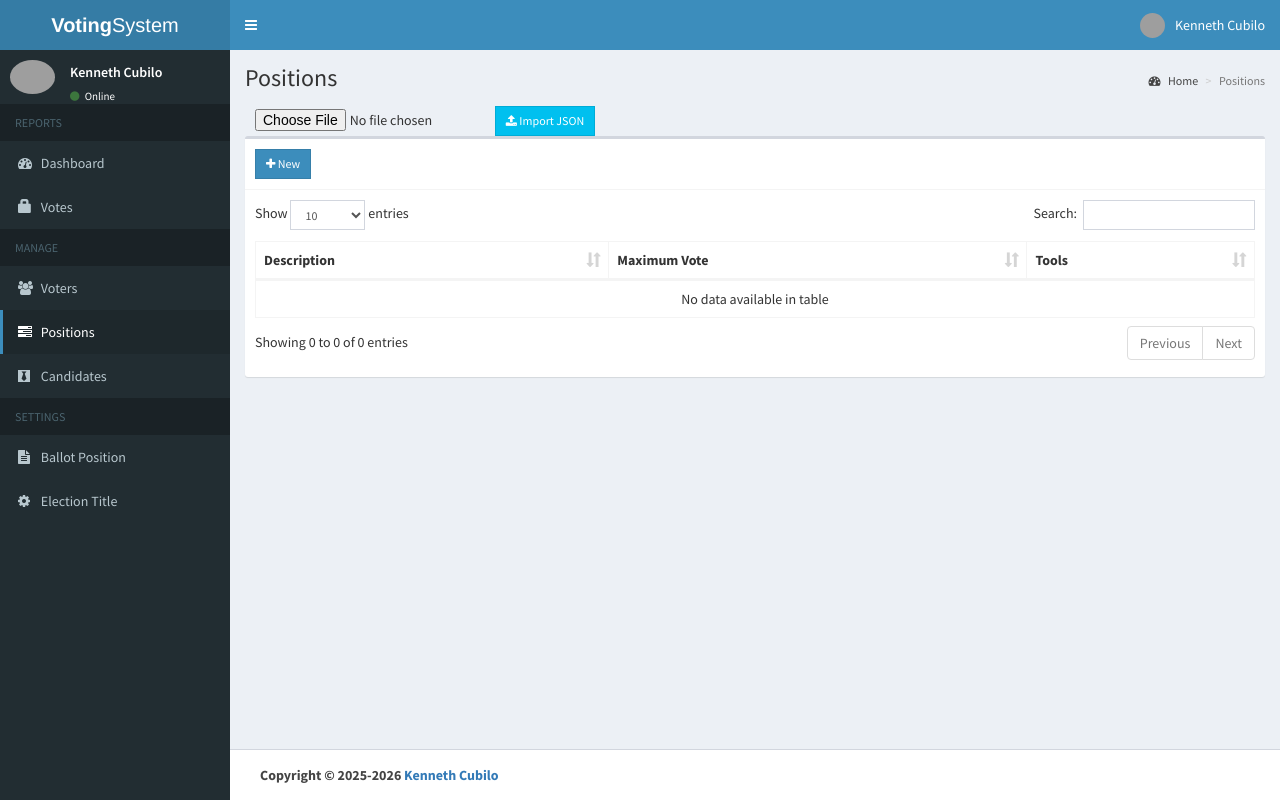
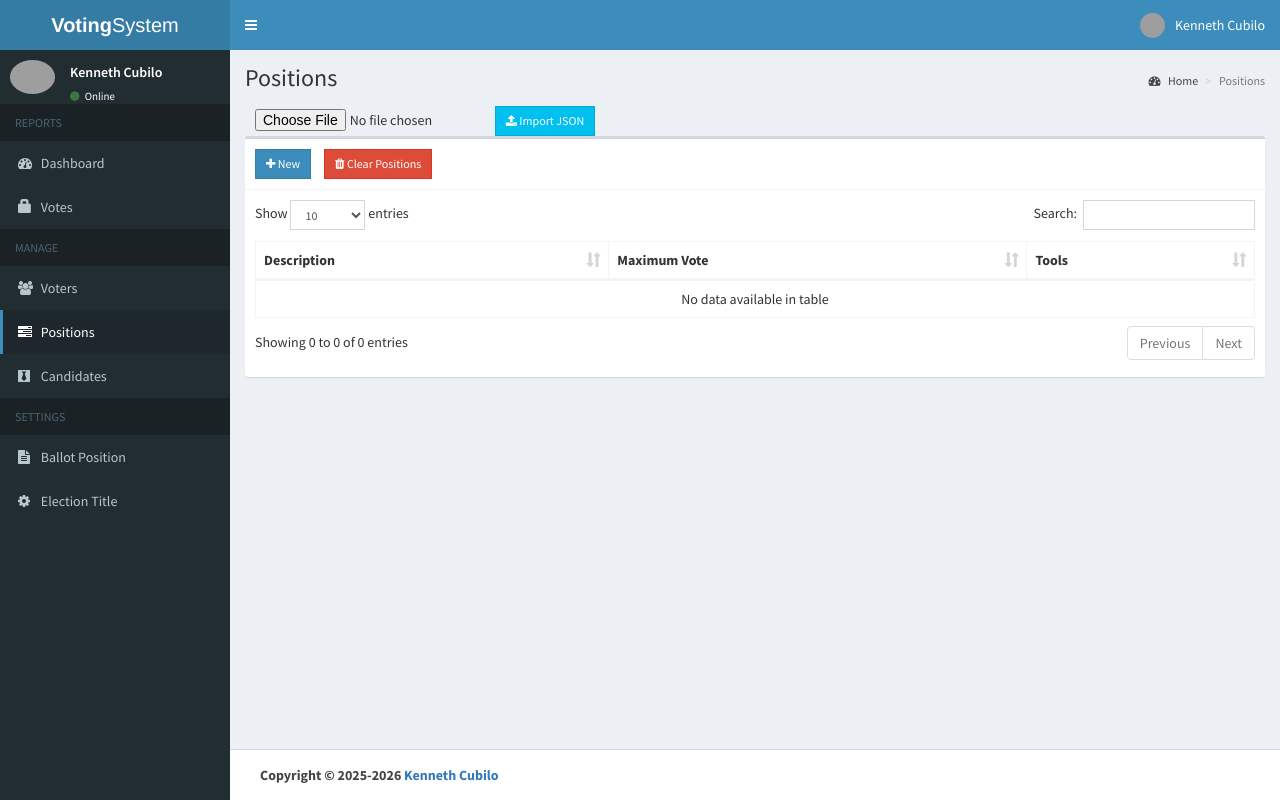
Before and after one commit to KENnotcode/Voting-System, a PHP site: page /admin/positions.php in a window 1280 px wide. Run offline with PHP 8.4, Linux system fonts and the light colour scheme; a user stored in the database is signed in; data comes from the database, SQL or seed files in the repository; data that the repository does not hold is empty; some libraries are stand-ins or nearby versions; grey boxes are pictures that could not be loaded.

Commit message:
Fixed Positions, added IMPORT json, delete Positions

```diff
--- a/admin/positions.php
+++ b/admin/positions.php
@@ -1,3 +1,17 @@
+<?php
+// Handle Clear Positions action
+if(isset($_POST['clear_positions'])){
+  include 'includes/conn.php';
+  $sql = "DELETE FROM positions";
+  if($conn->query($sql)){
+    $_SESSION['success'] = "All positions have been cleared.";
+  }else{
+    $_SESSION['error'] = "Failed to clear positions.";
+  }
+  header('Location: positions.php');
+  exit();
+}
+?>
 <?php
 include 'includes/session.php';
 // Handle JSON import for positions
@@ -90,6 +104,24 @@ if(isset($_FILES['positions_json']) && $_FILES['positions_json']['error'] == UPL
           <div class="box">
             <div class="box-header with-border">
               <a href="#addnew" data-toggle="modal" class="btn btn-primary btn-sm btn-flat"><i class="fa fa-plus"></i> New</a>
+              <form method="post" style="display:inline-block; margin-left:10px;" onsubmit="return confirm('Are you sure you want to clear all positions?');">
+                <input type="hidden" name="clear_positions" value="1">
+                <button type="submit" class="btn btn-danger btn-sm btn-flat"><i class="fa fa-trash"></i> Clear Positions</button>
+              </form>
+<?php
+// Handle Clear Positions action
+if(isset($_POST['clear_positions'])){
+  include 'includes/conn.php';
+  $sql = "DELETE FROM positions";
+  if($conn->query($sql)){
+    $_SESSION['success'] = "All positions have been cleared.";
+  }else{
+    $_SESSION['error'] = "Failed to clear positions.";
+  }
+  header('Location: positions.php');
+  exit();
+}
+?>
             </div>
             <div class="box-body">
               <table id="example1" class="table table-bordered">
```
Also changed, not shown: admin/positions_add.php (line endings or trailing spaces).
